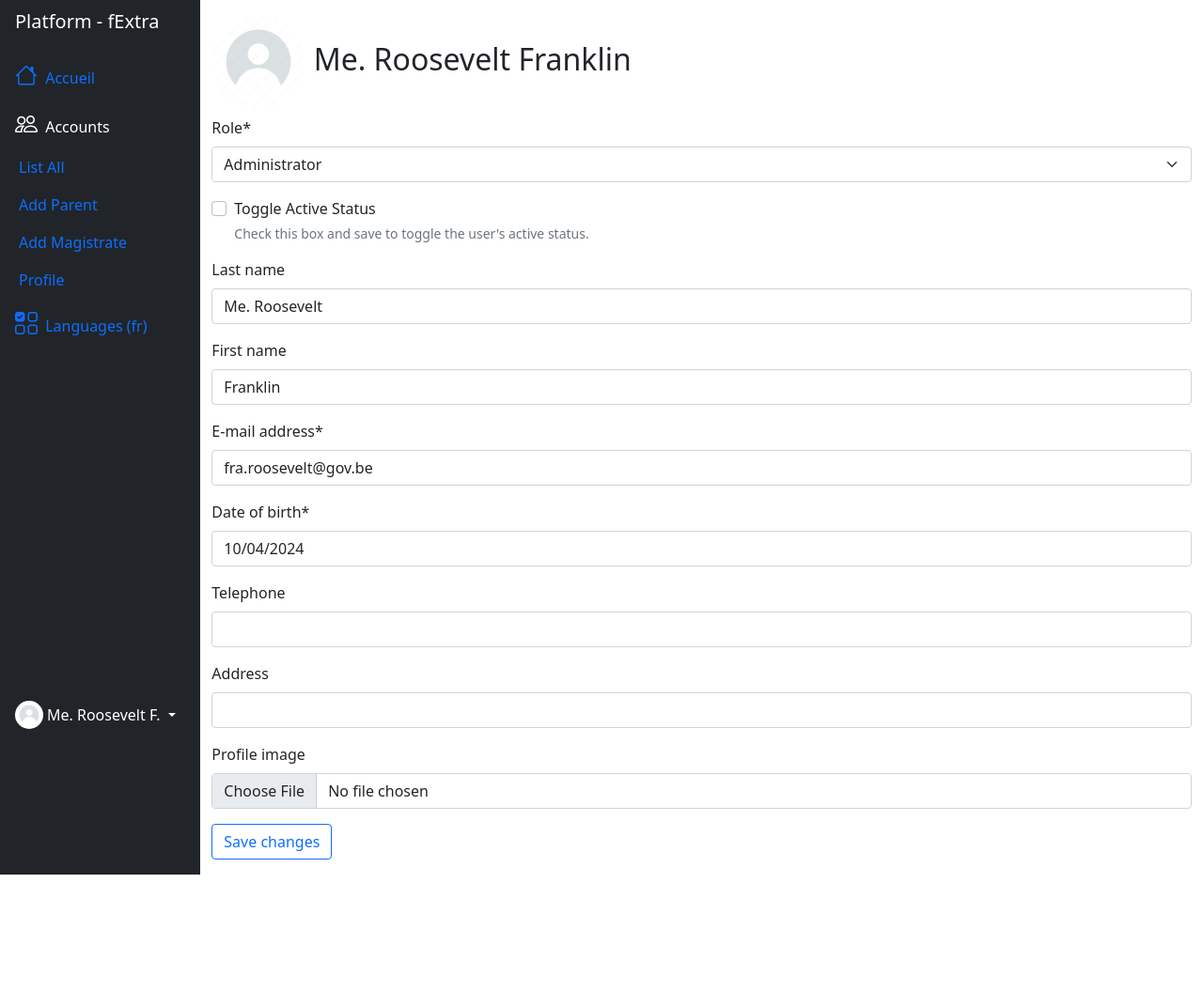
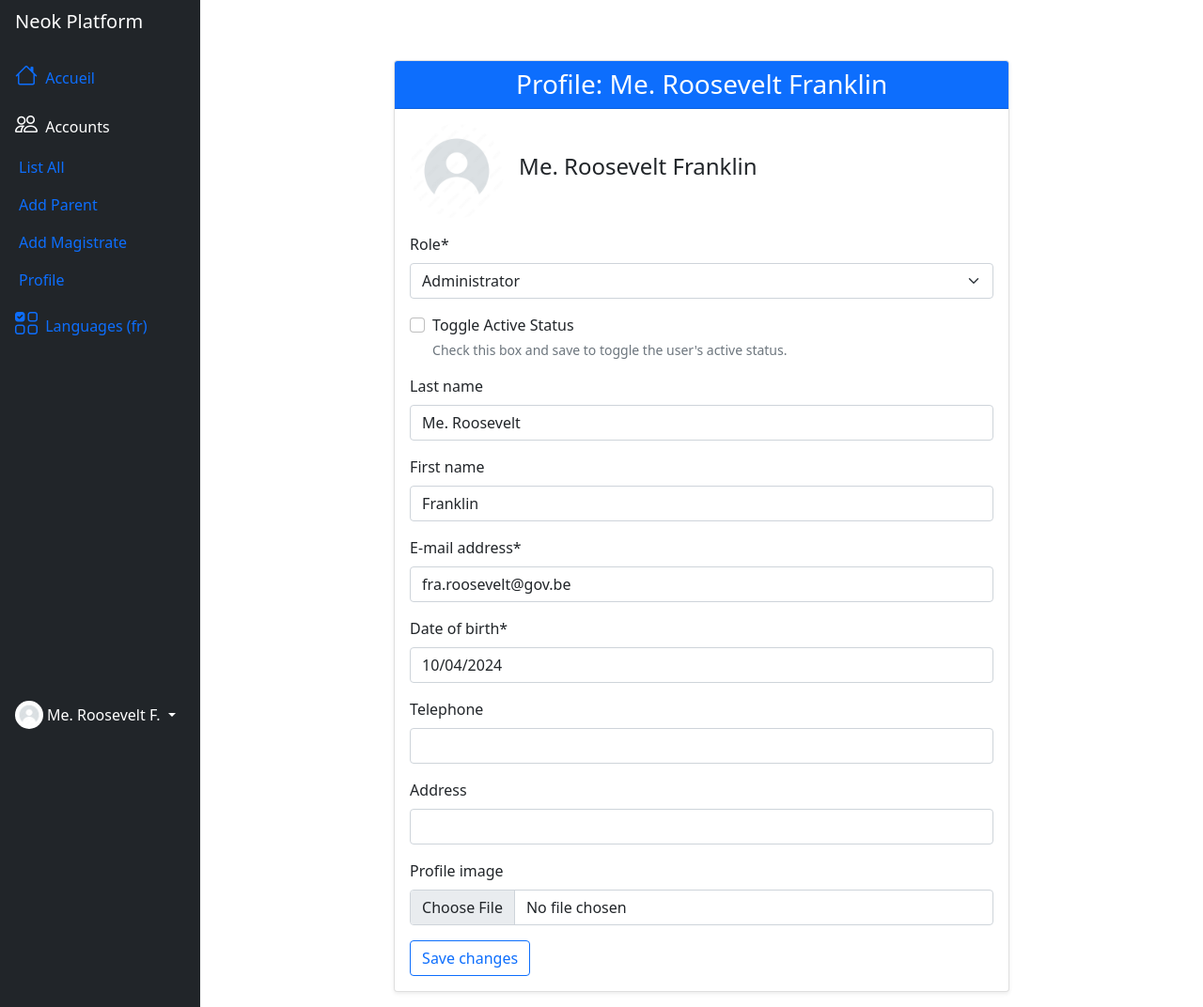
Before and after one commit to nottoBD/projetTFE, a Django app: page /accounts/update/5/ in a window 1280 px wide. Shown: the whole page at 94% size. Before the commit the page ends 931 px from the top, so only its background shows below. Run offline with Django 5.2, Linux system fonts and the light colour scheme; a user stored in the database is signed in; data comes from the database, SQL or seed files in the repository; some libraries are stand-ins or nearby versions.

Commit message:
add validation + design

```diff
--- a/accounts/forms.py
+++ b/accounts/forms.py
@@ -1,3 +1,5 @@
+import re
+
 import magic
 from django import forms
 from django.contrib.auth import get_user_model
@@ -103,6 +105,25 @@ class UserRegisterForm(UserCreationForm):
             raise ValidationError(_("National number must be exactly 11 digits long."))
         return unformatted_number
 
+    def clean_password(self):
+        password = self.cleaned_data.get('password')
+        if len(password) < 8:
+            raise ValidationError('The password must be at least 8 characters long.')
+        return password
+
+    def clean_confirm_password(self):
+        password = self.cleaned_data.get('password')
+        confirm_password = self.cleaned_data.get('confirm_password')
+        if password != confirm_password:
+            raise ValidationError('The passwords do not match.')
+        return confirm_password
+
+    def clean_email(self):
+        email = self.cleaned_data.get('email')
+        if not re.match(r"[^@]+@[^@]+\.[^@]+", email):
+            raise ValidationError('Enter a valid email address.')
+        return email
+
     def __init__(self, *args, **kwargs):
         super(UserRegisterForm, self).__init__(*args, **kwargs)
         self.fields['email'].required = True
--- a/accounts/models.py
+++ b/accounts/models.py
@@ -69,6 +69,7 @@ class User(AbstractUser, PermissionsMixin):
 
 
 class MagistrateParent(models.Model):
+    objects = None
     magistrate = models.ForeignKey(User, related_name='parents_assigned', on_delete=models.CASCADE)
     parent = models.ForeignKey(User, related_name='magistrates_assigned', on_delete=models.CASCADE)
 
--- a/accounts/templates/accounts/user_update.html
+++ b/accounts/templates/accounts/user_update.html
@@ -1,35 +1,44 @@
 {% extends 'fExtra/base.html' %}
 {% load static i18n crispy_forms_tags %}
 
-
 {% block content %}
-
-
+<div class="container mt-5">
+    <div class="row justify-content-center">
+        <div class="col-md-8">
+            <div class="card shadow-sm">
+                <div class="card-header bg-primary text-white">
+                    <h3 class="text-center mb-0">
+                        {% trans "Profile" %}: {{ user.last_name }} {{ user.first_name }}
+                    </h3>
+                </div>
+                <div class="card-body">
+                    <div class="d-flex align-items-center mb-3">
+                        <img src="{{ user.profile_image.url }}" alt="{% trans "Profile image" %}" width="100" height="100" class="rounded-circle me-3">
                         <div>
-  <h2>
-    <img src="{{ user.profile_image.url }}" alt="Profile image" width="100" height="100" class="rounded-circle">
-    <span>{{ user.last_name }} {{ user.first_name }}</span>
-    <!-- switch  is_active -->
+                            <h4>{{ user.last_name }} {{ user.first_name }}</h4>
+                            <!-- switch is_active -->
                             {% if form.fields.is_active %}
-    <div class="d-inline-block ms-3">
-      <label class="switch">
-        <input type="checkbox" id="isActiveSwitch" name="is_active_toggle" checked>
-        <span class="slider round"></span>
-      </label>
+                            <div class="form-check form-switch">
+                                <input class="form-check-input" type="checkbox" id="isActiveSwitch" name="is_active_toggle" {% if user.is_active %}checked{% endif %}>
+                                <label class="form-check-label" for="isActiveSwitch">{% trans "Active" %}</label>
                             </div>
                             {% endif %}
-  </h2>
                         </div>
-
+                    </div>
                     <form method="post" enctype="multipart/form-data">
                         {% csrf_token %}
                         {% for field in form.visible_fields %}
                         {% if field.name != 'is_active' %}
+                        <div class="mb-3">
                             {{ field|as_crispy_field }}
+                        </div>
                         {% endif %}
                         {% endfor %}
-
                         <button type="submit" class="btn btn-outline-primary">{% trans "Save changes" %}</button>
                     </form>
-
+                </div>
+            </div>
+        </div>
+    </div>
+</div>
 {% endblock %}
--- a/accounts/views.py
+++ b/accounts/views.py
@@ -175,14 +175,12 @@ def register(request):
                 login(request, user, backend='django.contrib.auth.backends.ModelBackend')
                 messages.success(request, _("Your account has been created! You are now logged in."))
                 return redirect('home')
-
             else:
                 if request.user.role == 'magistrate':
                     MagistrateParent.objects.create(magistrate=request.user, parent=user)
 
                 messages.success(request, _("The parent account has been successfully created."))
                 return redirect('/accounts/list/')
-
     else:
         form = UserRegisterForm()
     return render(request, 'registration/register.html', {'form': form})
--- a/templates/fExtra/base.html
+++ b/templates/fExtra/base.html
@@ -8,13 +8,11 @@
     <meta name="viewport" content="width=device-width, initial-scale=1.0" />
     <link href="https://cdn.jsdelivr.net/npm/bootstrap@5.1.3/dist/css/bootstrap.min.css" rel="stylesheet" integrity="sha384-1BmE4kWBq78iYhFldvKuhfTAU6auU8tT94WrHftjDbrCEXSU1oBoqyl2QvZ6jIW3" crossorigin="anonymous" />
     <link rel="stylesheet" href="https://cdn.jsdelivr.net/npm/bootstrap-icons@1.9.1/font/bootstrap-icons.css">
-
     <meta name="csrf-token" content="{{ csrf_token }}">
-
-        <title>{% block title %}{% trans "fExtra Plateform" %}{% endblock %}</title>
+    <title>{% block title %}{% trans "Neok Platform" %}{% endblock %}</title>
     <link rel="stylesheet" href="{% static 'fExtra/css/base.css' %}">
+    {% block head %}{% endblock %}
 </head>
-
 
 <body>
 
@@ -23,37 +21,34 @@
         <div class="col-auto col-md-3 col-xl-2 px-sm-2 px-0 bg-dark">
             <div class="d-flex flex-column align-items-center align-items-sm-start px-2 pt-2 text-white min-vh-100">
                 <a href="/" class="d-flex align-items-center pb-3 mb-md-0 me-md-auto text-white text-decoration-none">
-                    <span class="fs-5 d-none d-sm-inline">{% trans "Platform - fExtra" %}</span>
+                    <span class="fs-5 d-none d-sm-inline">{% trans "Neok Platform" %}</span>
                 </a>
                 <ul class="nav nav-pills flex-column mb-sm-auto mb-0 align-items-center align-items-sm-start" id="menu">
                     {% if not request.user.is_authenticated %}
                     <li class="nav-item">
-                        <a  href="/accounts/login" class="nav-link align-middle px-0">
+                        <a href="/accounts/login" class="nav-link align-middle px-0">
                             <i class="fs-4 bi bi-journal-check"></i> <span class="ms-1 d-none d-sm-inline">{% trans "Sign-in" %}</span>
                         </a>
                     </li>
                     <li class="nav-item">
-                        <a  href="/accounts/register" class="nav-link align-middle px-0">
+                        <a href="/accounts/register" class="nav-link align-middle px-0">
                             <i class="fs-4 bi bi-journal-plus"></i> <span class="ms-1 d-none d-sm-inline">{% trans "Sign-up" %}</span>
                         </a>
                     </li>
                     {% endif %}
-
                     {% if request.user.is_authenticated %}
                     <li class="nav-item">
-                        <a  href="/" class="nav-link align-middle px-0">
+                        <a href="/" class="nav-link align-middle px-0">
                             <i class="fs-4 bi-house"></i> <span class="ms-1 d-none d-sm-inline">{% trans "Home" %}</span>
                         </a>
                     </li>
-
                     {% if request.user.is_staff %}
                     <li>
                         <a href="#submenu1" data-bs-toggle="collapse" class="nav-link px-0 align-middle">
-                            <i class="fs-4 bi-people"></i> <span class="ms-1 d-none d-sm-inline">{% trans "Accounts" %}</span> </a>
+                            <i class="fs-4 bi-people"></i> <span class="ms-1 d-none d-sm-inline">{% trans "Accounts" %}</span>
+                        </a>
                         <ul class="collapse nav flex-column ms-1" id="submenu1" data-bs-parent="#menu">
                             <li class="w-100">
-
-
                                 <a href="/accounts/list" class="nav-link px-0"> <span class="d-none d-sm-inline"></span>{% trans "List All" %}</a>
                             </li>
                             <li>
@@ -76,16 +71,11 @@
                             <i class="fs-4 bi-ui-checks-grid"></i> <span class="ms-1 d-none d-sm-inline">{% trans "Languages" %} ({{ LANGUAGE_CODE }})</span>
                         </a>
                         <ul class="collapse nav flex-column ms-1" id="submenu3" data-bs-parent="#menu">
-
-                            <!-- lang 0 = language code          lang 1 = human readable-->
-
-
                             {% for lang in LANGUAGES %}
                             {% if lang.0|compare_codes != LANGUAGE_CODE|compare_codes %}
                             <li class="w-100">
                                 <a href="#" class="nav-link px-0 language-selector" data-language="{{ lang.0 }}">
                                     <span class="d-none d-sm-inline">{{ lang.1 }}</span>
-                                    <!-- cut filter for display purposes -->
                                     {{ lang.0|cut:"_BE"|cut:"-BE" }}
                                 </a>
                             </li>
@@ -93,21 +83,14 @@
                             {% endfor %}
                         </ul>
                     </li>
-                    <!--
-                    django-admin makemessages -l nl_BE -l de -l fr
-                    django-admin compilemessages
-                    -->
-
-
                 </ul>
                 <hr>
                 <div class="dropdown pb-4">
                     {% if request.user.is_authenticated %}
-
                     <a href="#" class="d-flex align-items-center text-white text-decoration-none dropdown-toggle" id="dropdownUser1" data-bs-toggle="dropdown" aria-expanded="false">
-
                         <img src="{{ request.user.profile_image.url }}" alt="{{ request.user.get_full_name }}" width="30" height="30" class="rounded-circle">
-                        <span class="d-none d-sm-inline mx-1">{% if request.user.first_name and request.user.last_name %}
+                        <span class="d-none d-sm-inline mx-1">
+                            {% if request.user.first_name and request.user.last_name %}
                                 {{ request.user.last_name }} {{ request.user.first_name|first|upper }}.
                             {% else %}
                                 {{ request.user.email }}
@@ -121,27 +104,22 @@
                             {% endif %}
                         </span>
                     </a>
-
                     <ul class="dropdown-menu dropdown-menu-dark text-small shadow" aria-labelledby="dropdownUser1">
                         <li><a class="dropdown-item" href="/accounts/update/{{ request.user.id }}/">{% trans "Profile" %}</a></li>
+                        <li><hr class="dropdown-divider"></li>
                         <li>
-                            <hr class="dropdown-divider">
+                            <form action="{% url 'accounts:logout' %}" method="post" class="d-flex">
+                                {% csrf_token %}
+                                <button type="submit" class="btn btn-link nav-link">{% trans "Logout" %}</button>
+                            </form>
                         </li>
-                        <li>                <form action="{% url 'accounts:logout' %}" method="post" class="d-flex">
-                            {% csrf_token %}
-                            <button type="submit" class="btn btn-link nav-link" >{% trans "Logout" %}</button>
-                        </form></li>
                     </ul>
                     {% endif %}
-
                 </div>
             </div>
         </div>
         <div class="col py-3">
             {% block content %}
-
-            <!-- child  templates  here -->
-
             {% endblock %}
         </div>
     </div>
@@ -151,3 +129,4 @@
 <script src="https://cdn.jsdelivr.net/npm/bootstrap@5.3.1/dist/js/bootstrap.bundle.min.js"></script>
 
 </body>
+</html>
```
Also changed, not shown: accounts/templates/registration/login.html (+22 -8 lines), accounts/templates/registration/register.html (+26 -4 lines). Lines whose indentation alone changed are shown as unchanged.
